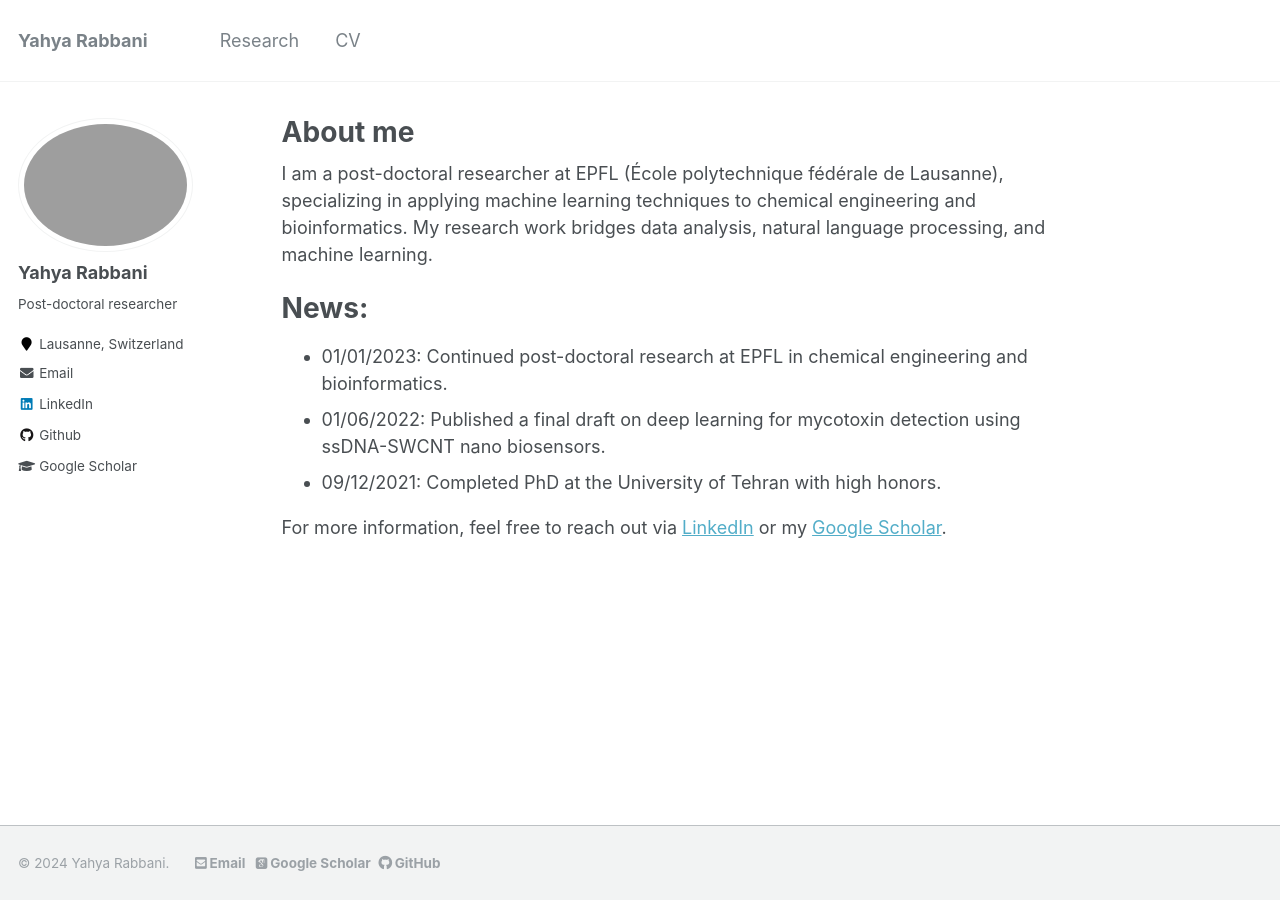
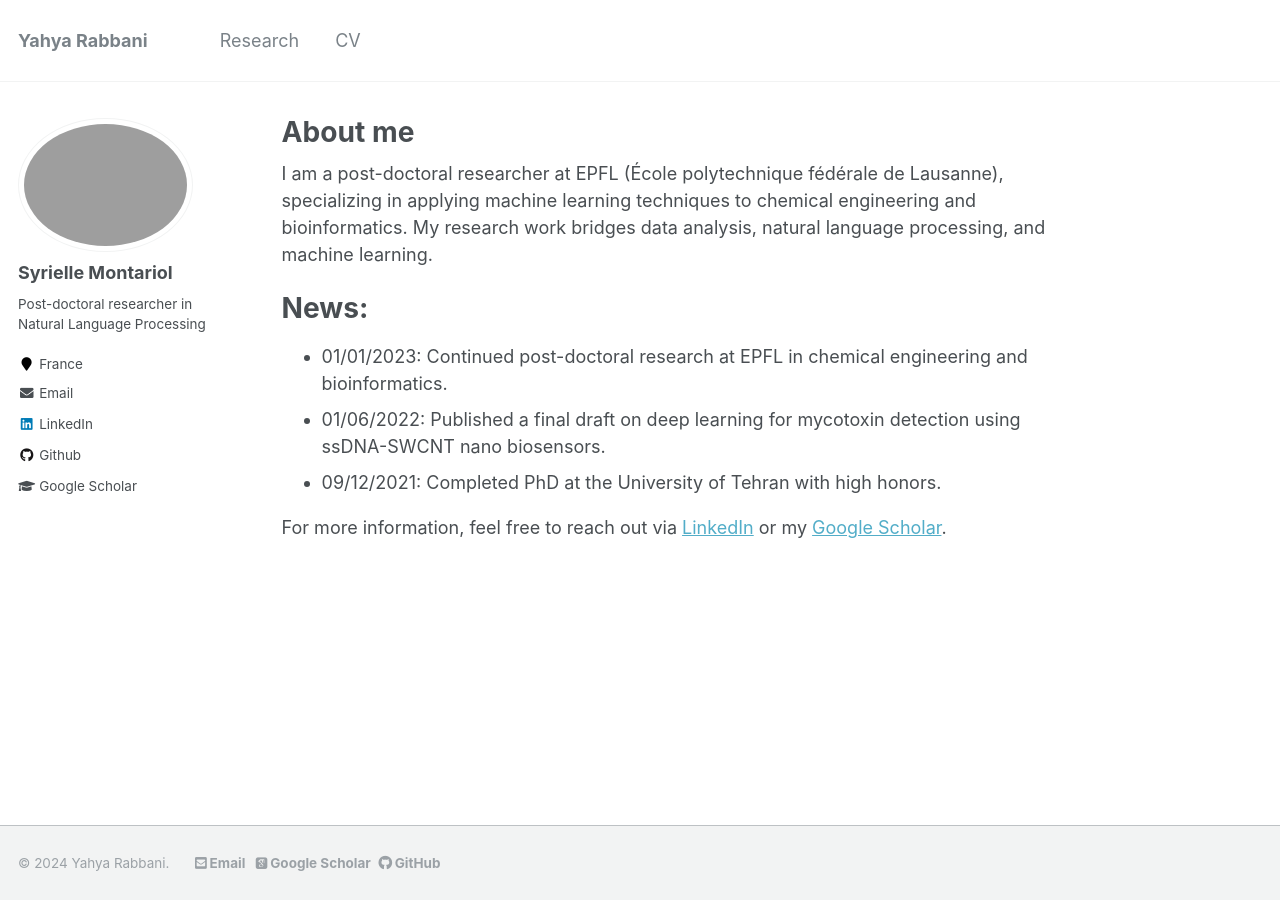
Before and after one commit to YahyaRabbani20/YahyaRabbani, a Jekyll site: the page built from _pages/about.md, in a window 1280 px wide. Built offline with Jekyll 4.4.1, drawn with Linux system fonts in a browser that asks for light colours; some web fonts are replaced.

Commit message:
_config.yml

```diff
--- a/_config.yml
+++ b/_config.yml
@@ -11,9 +11,9 @@ title                    : "Yahya Rabbani"
 title_separator          : "-"
 name                     : &name "Yahya Rabbani"
 description              : &description "Post-doctoral researcher"
-url                      :  https://YahyaRabbani20.github.io #"http://127.0.0.1:4000/" #https://gaslen.github.io  # https://academicpages.github.io # the base hostname & protocol for your site e.g. "https://mmistakes.github.io"
+url                      :  https://smontariol.github.io #"http://127.0.0.1:4000/" #https://gaslen.github.io  # https://academicpages.github.io # the base hostname & protocol for your site e.g. "https://mmistakes.github.io"
 baseurl                  : "" # the subpath of your site, e.g. "/blog"
-repository               : "YahyaRabbani20/YahyaRabbani.github.io"
+repository               : "smontariol/smontariol.github.io"
 teaser                   :  # filename of teaser fallback teaser image placed in /images/, .e.g. "500x300.png"
 breadcrumbs              : false # true, false (default)
 words_per_minute         : 160
@@ -80,14 +80,14 @@ analytics:
 
 # Site Author
 author:
-  name             :  "Yahya Rabbani"
+  name             :  "Syrielle Montariol"
   avatar           : "profil.png"
-  bio              : "Post-doctoral researcher"
-  location         : "Lausanne, Switzerland"
+  bio              : "Post-doctoral researcher in Natural Language Processing"
+  location         : "France"
   employer         :
   pubmed           :
-  googlescholar    : "https://scholar.google.com/citations?user=gk2vj4YAAAAJ&hl=en"
-  email            : "yahya.rabbani@epfl.ch"
+  googlescholar    : "citations?user=oM63nTMAAAAJ&hl=en"
+  email            : "syrielle.montariol@gmail.com"
   researchgate     :  # example: "https://www.researchgate.net/profile/yourprofile"
   uri              :
   bitbucket        :
@@ -96,13 +96,13 @@ author:
   flickr           :
   facebook         :
   foursquare       :
-  github           : "YahyaRabbani20"
+  github           : "smontariol"
   google_plus      :
   keybase          :
   instagram        :
   impactstory      :
   lastfm           :
-  linkedin         : "yahyarabbani"
+  linkedin         : "syrielle-montariol-0aa86ab0"
   orcid            :
   pinterest        :
   soundcloud       :
```
